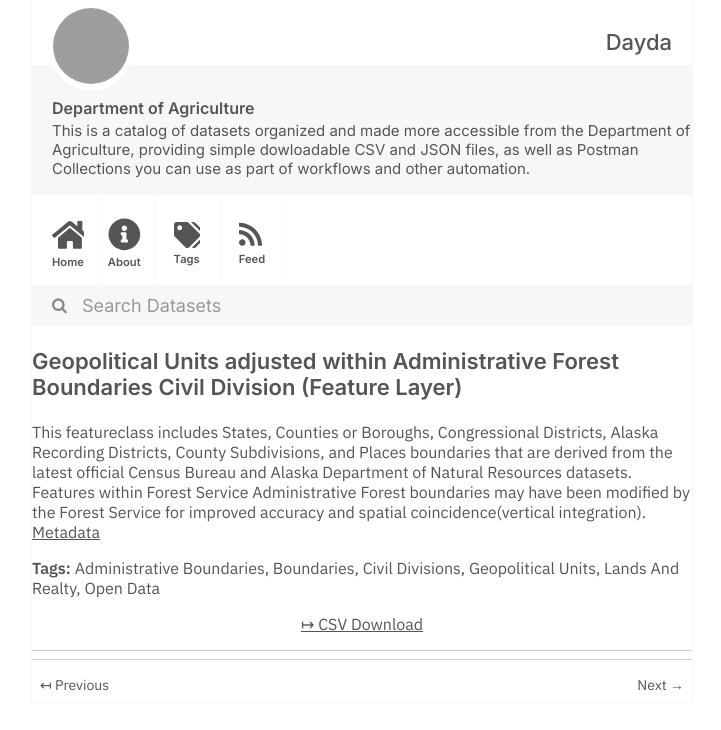
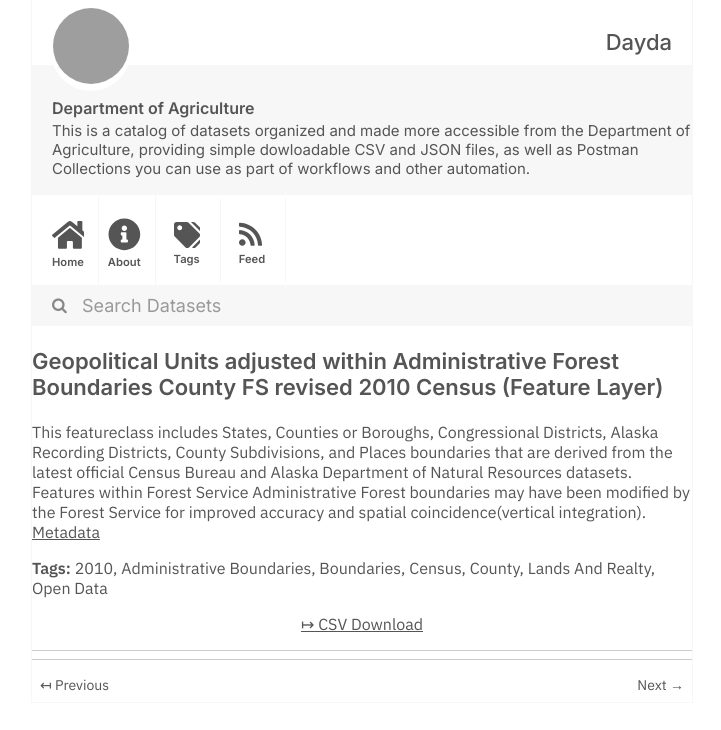
Before and after one commit to dayda-entities/department-of-agriculture, a Jekyll site: the page built from _posts/2020-12-03-geopolitical-units-adjusted-wi.md, in a window 1280 px wide, cut to the strip 0-730 px from the top of the page. Shown: the whole strip, without its empty margins (278-999 px from the left). Built offline with Jekyll 4.4.1, drawn with Linux system fonts in a browser that asks for light colours; grey boxes are pictures that could not be loaded.

```diff
--- a/_posts/2020-12-03-geopolitical-units-adjusted-wi.md
+++ b/_posts/2020-12-03-geopolitical-units-adjusted-wi.md
@@ -1,21 +1,22 @@
 ---
 title: >-
-  Geopolitical Units adjusted within Administrative Forest Boundaries Civil
-  Division (Feature Layer)
-created: '2020-12-03T20:27:14.693836'
-modified: '2021-05-14T15:17:40.451572'
+  Geopolitical Units adjusted within Administrative Forest Boundaries County FS
+  revised 2010 Census (Feature Layer)
+created: '2020-12-03T20:27:16.655408'
+modified: '2021-05-14T15:17:43.530358'
 state: active
 type: dataset
 tags:
+  - '2010'
   - Administrative Boundaries
   - Boundaries
-  - Civil Divisions
-  - Geopolitical Units
+  - Census
+  - County
   - Lands And Realty
   - Open Data
 groups: []
 csv_url: >-
-  https://data-usfs.hub.arcgis.com/datasets/4a48c9a7ad3144f7890ff85d5dd76f1e_2.csv?outSR=%7B%22latestWkid%22%3A4269%2C%22wkid%22%3A4269%7D
+  https://data-usfs.hub.arcgis.com/datasets/9248aea543dd4ef0833680d136fe8496_1.csv?outSR=%7B%22latestWkid%22%3A4269%2C%22wkid%22%3A4269%7D
 json_url: ''
 layout: post
 
```
